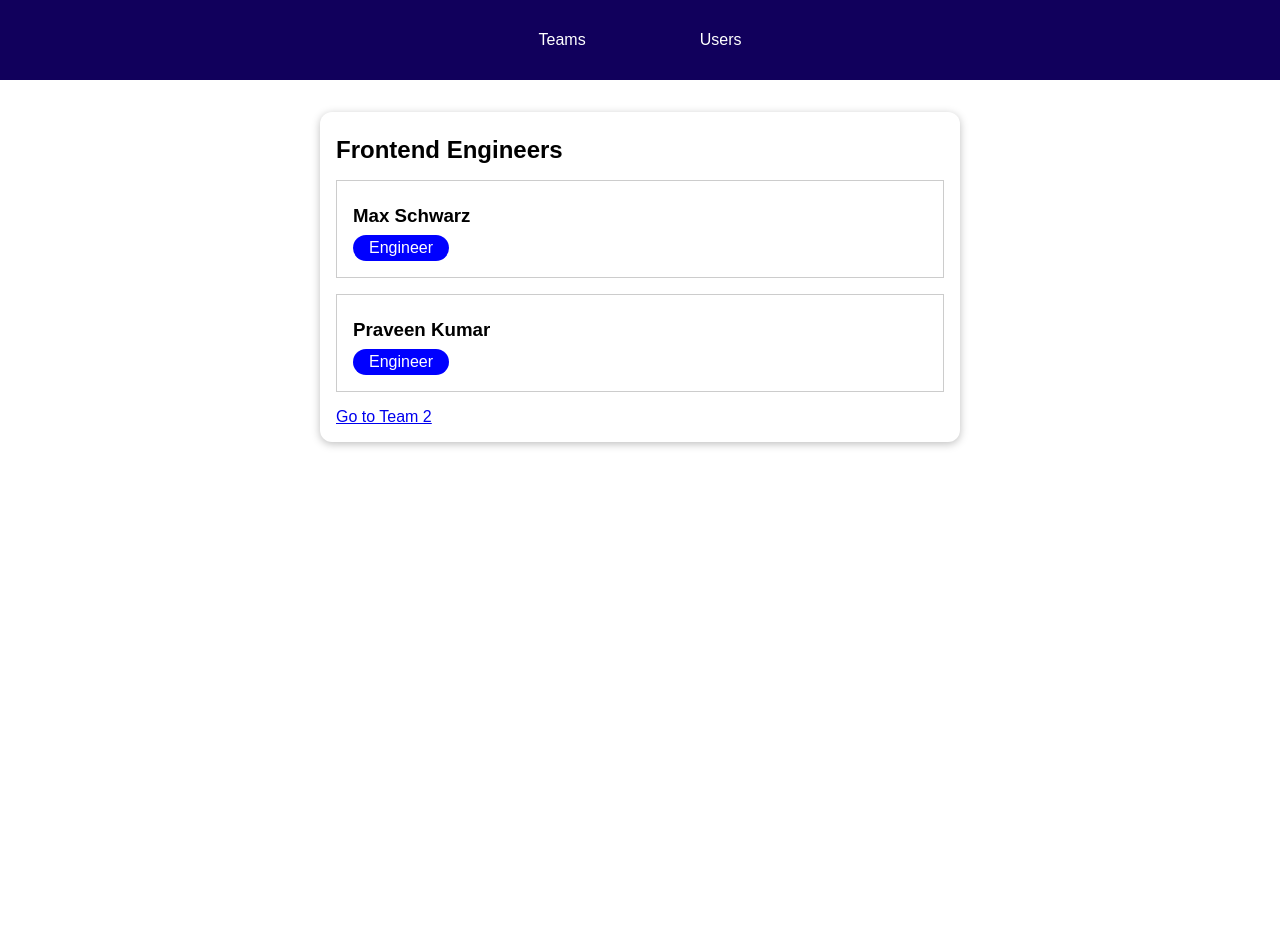
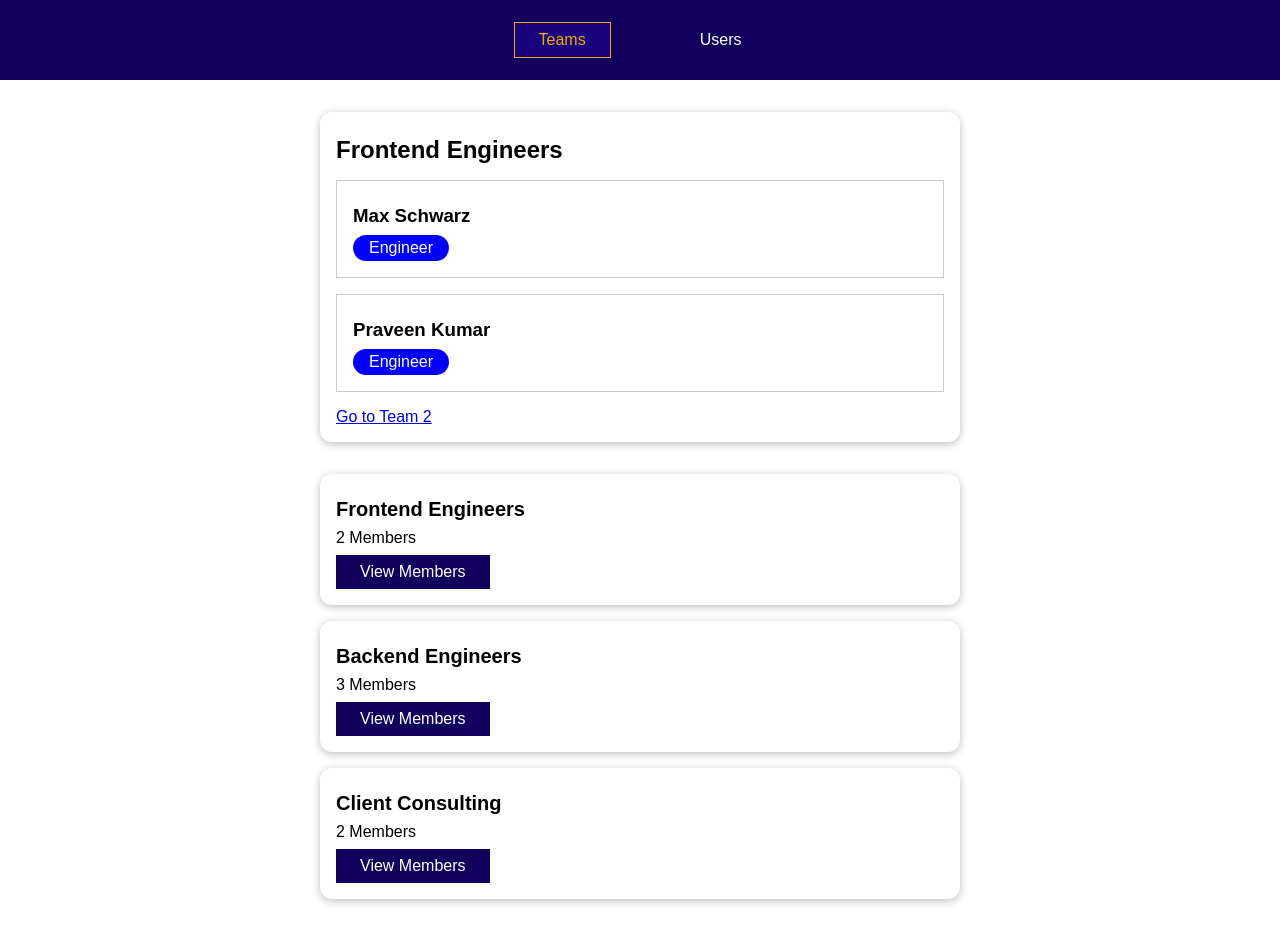
Before and after one commit to northernocean/learning-js-vue, a Vue app: page /teams/t1 in a window 1280 px wide. Before the commit the page ends 800 px from the top, so only its background shows below. Built offline with nearby package versions, Linux system fonts and the light colour scheme.

Commit message:
named routes and query parameters

```diff
--- a/src/components/nav/NotFound.vue
+++ b/src/components/nav/NotFound.vue
@@ -4,9 +4,3 @@
     <router-link to="/teams">Teams</router-link>?
   </h2>
 </template>
-
-<style scoped>
-h2 {
-  margin: 1rem 1rem;
-}
-</style>
--- a/src/components/teams/TeamMembers.vue
+++ b/src/components/teams/TeamMembers.vue
@@ -44,6 +44,7 @@ export default {
   created() {
     // this.$route.path // /teams/t1
     this.loadTeamMembers(this.teamId);
+    console.log(this.$route.query, this.sort);
   },
   watch: {
     teamId(newId) {
--- a/src/components/teams/TeamsItem.vue
+++ b/src/components/teams/TeamsItem.vue
@@ -11,9 +11,15 @@ export default {
   props: ['id', 'name', 'memberCount'],
   computed: {
     teamMembersLink() {
-      return '/teams/' + this.id;
-    }
-  }
+      // return '/teams/' + this.id + '?sort=asc';
+      return {
+        name: 'team-members',
+        params: { teamId: this.id },
+        query: { sort: 'asc' },
+      };
+      // this.$router.push({ name: 'team-members', params: { teamId: this.id } });
+    },
+  },
 };
 </script>
 
--- a/src/components/teams/TeamsList.vue
+++ b/src/components/teams/TeamsList.vue
@@ -1,4 +1,5 @@
 <template>
+  <router-view></router-view>
   <ul>
     <teams-item
       v-for="team in teams"
--- a/src/main.js
+++ b/src/main.js
@@ -11,9 +11,16 @@ const router = createRouter({
   history: createWebHistory(),
   routes: [
     { path: '/', redirect: '/teams' },
-    { path: '/teams', component: TeamsList }, // our-domain.com/teams => TeamsList
+    {
+      name: 'teams',
+      path: '/teams',
+      component: TeamsList,
+      children: [
+        { name: 'team-members', path: ':teamId', component: TeamMembers, props: true } // /teams/t1
+      ]
+    }, // our-domain.com/teams => TeamsList
     { path: '/users', component: UsersList },
-    { path: '/teams/:teamId', component: TeamMembers, props: true },
+
     { path: '/:notFound(.*)', component: NotFound }
   ],
   linkActiveClass: 'active'
```
